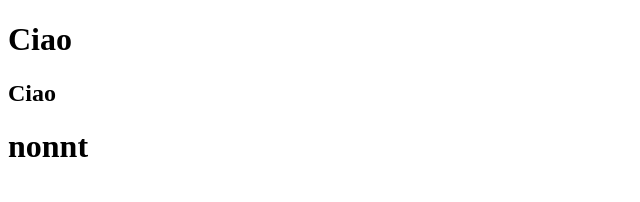
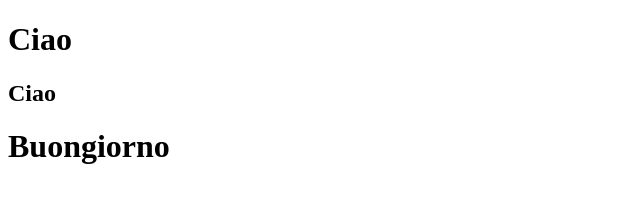
Before and after one commit to MarcoVacchi/prova, a plain HTML site: page index.html in a window 1280 px wide. Shown: the whole page, without its empty margins (0-640 px from the left). Drawn offline with Linux system fonts and the light colour scheme.

Commit message:
feat; added buongiorno

```diff
--- a/index.html
+++ b/index.html
@@ -10,7 +10,7 @@
 <body>
     <h1>Ciao</h1>
     <h2>Ciao</h2>
-    <h1>nonnt</h1>
+    <h1>Buongiorno</h1>
 </body>
 
 </html>
```
